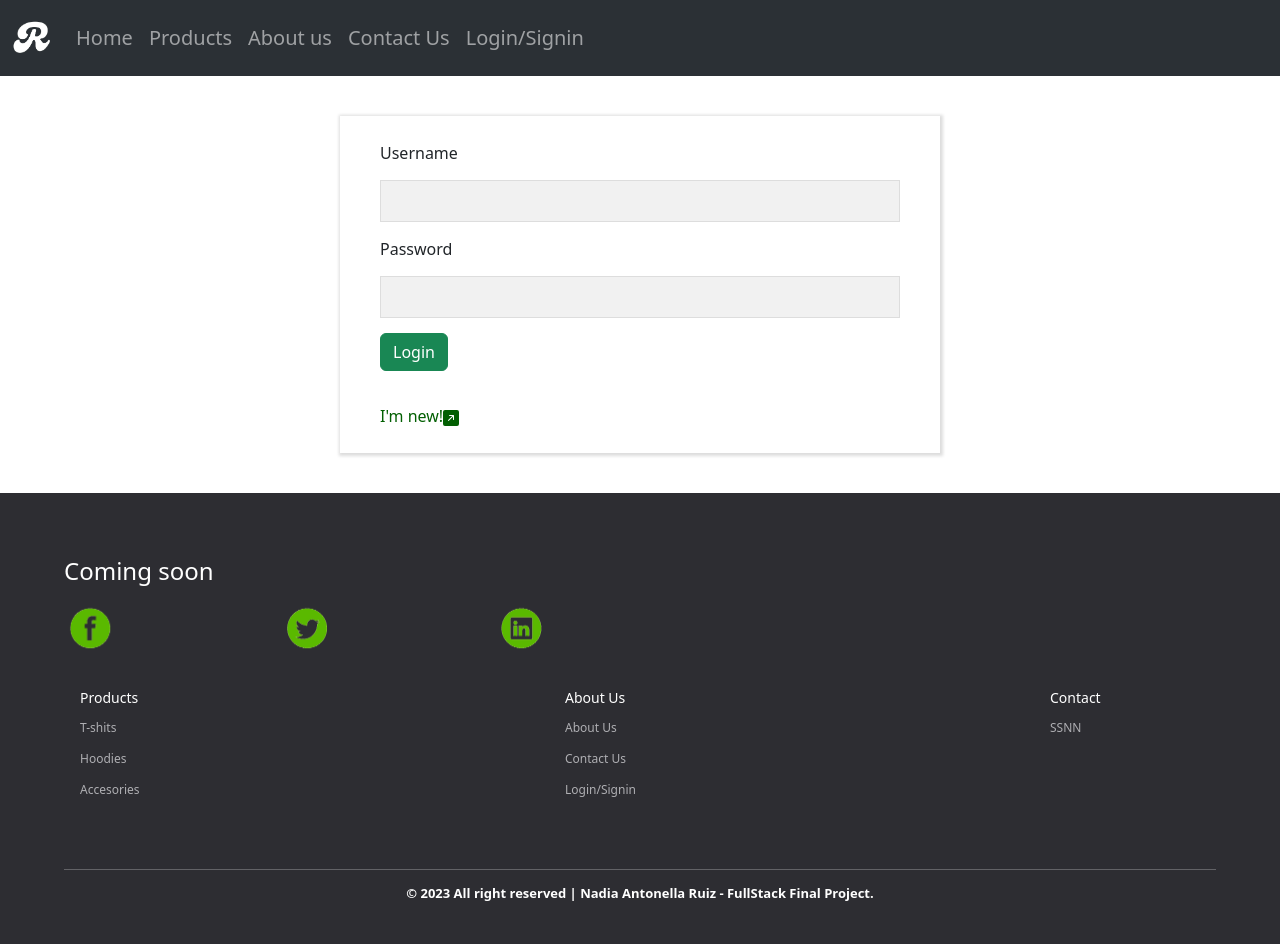
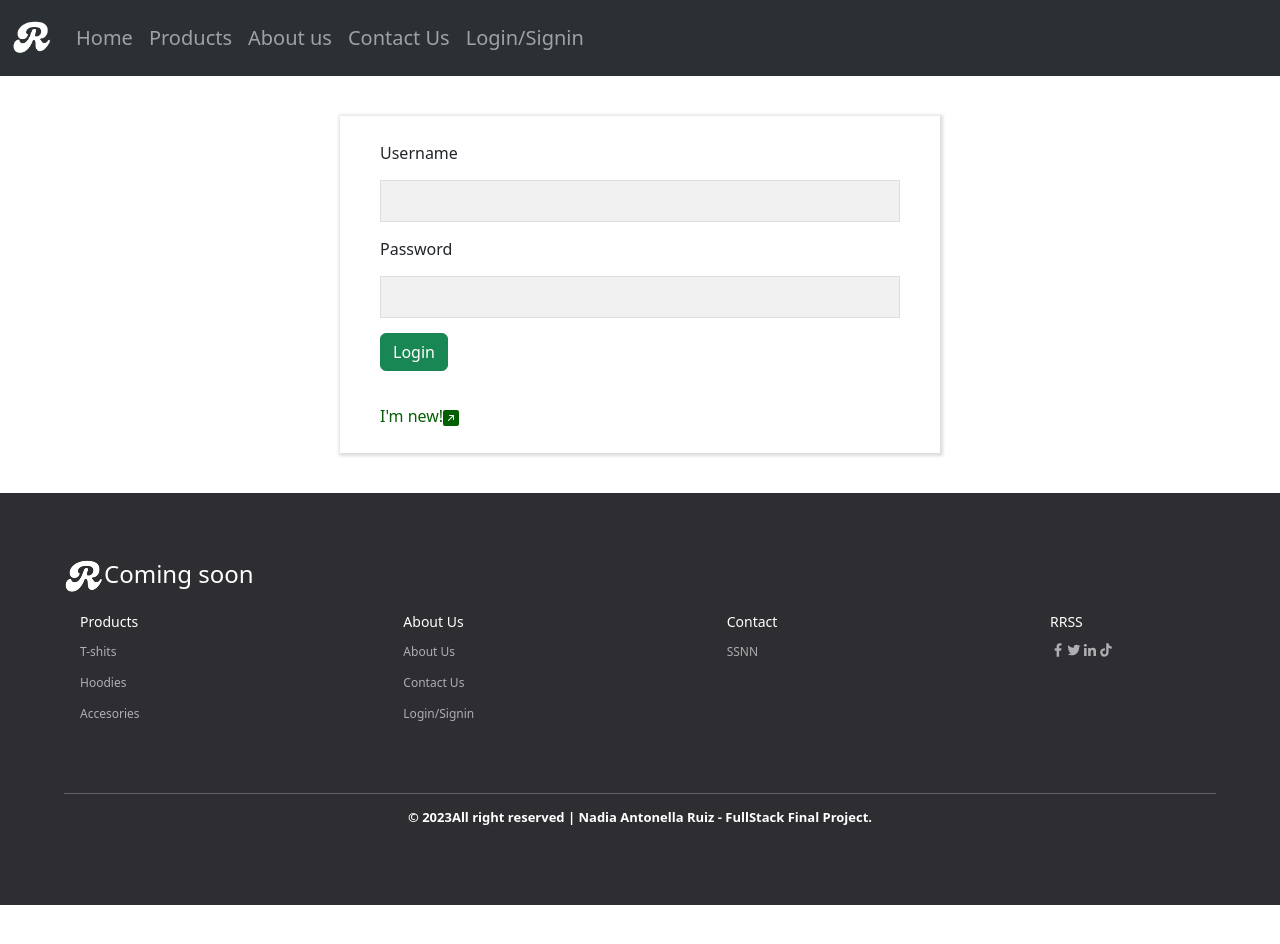
Before and after one commit to antoruizx/Crypto-Page, a React (Vite) app: page /login in a window 1280 px wide. Shown: the top 944 px of the page. After the commit the page ends 905 px from the top, so only its background shows below. Built offline with nearby package versions, Linux system fonts and the light colour scheme; no server answers.

Commit message:
footer changes

```diff
--- a/src/Styles/Footer2.css
+++ b/src/Styles/Footer2.css
@@ -91,6 +91,12 @@ hr {
     text-align: center;
 }
 
+.img-logo {
+    align-items: center;
+    padding: 0px, 15px;
+
+}
+
 @media screen and (max-width: 850px) {
     .sb__footer-heading h1 {
         font-size: 44px;
--- a/src/components/Footer2.jsx
+++ b/src/components/Footer2.jsx
@@ -1,25 +1,23 @@
 import React from "react";
 import '../Styles/Footer2.css';
-import fb from '../assets/img/fb.png';
-import twitter from '../assets/img/tw.png';
-import linkedin from '../assets/img/linkedin.png';
-
+import {GrFacebookOption} from "react-icons/gr";
+import {BiLogoTwitter} from "react-icons/bi";
+import logoReed from "../assets/img/logo-reed2.png";
+import { BiLogoLinkedin } from "react-icons/bi";
+import { BiLogoTiktok } from "react-icons/bi";
 
 const Footer = () => {
     return (
         <div className="footer">
             <div className="sb__footer section__padding">
-            <div className="sb_footer-links_div">
-                        <h4>Coming soon</h4>
-                        <div className="socialmedia">
-                            <p><img src={fb}
-                                    alt="logofb"/></p>
-                            <p><img src={twitter}
-                                    alt="logotw"/></p>
-                            <p><img src={linkedin}
-                                    alt="logolk"/></p>
-                        </div>
-                    </div>
+                <div className="sb_footer-links_div">
+
+                    <h4>
+                        <img className="img-logo"
+                            src={logoReed}
+                            alt=""/>
+                        Coming soon</h4>
+                </div>
                 <div className="sb__footer-links">
 
                     <div className="sb__footer-links_div">
@@ -52,6 +50,25 @@ const Footer = () => {
                             <p>SSNN</p>
                         </a>
                     </div>
+                    <div className="sb__footer-links_div">
+                        <h4>RRSS</h4>
+                        <div className="socialmedia">
+                            <a href="https://www.facebook.com/">
+                                <GrFacebookOption/>
+                            </a>
+                            <a href="https://twitter.com/">
+                                <BiLogoTwitter />
+                            </a>
+                            <a href="https://www.linkedin.com/">
+                                <BiLogoLinkedin />
+                            </a>
+                            <a href="https://www.linkedin.com/">
+                                <BiLogoTiktok />
+                            </a>
+
+                        </div>
+
+                    </div>
 
                 </div>
 
@@ -62,10 +79,10 @@ const Footer = () => {
                         <p>
                             © {
                             new Date().getFullYear()
-                        } All right reserved |
-                             Nadia Antonella Ruiz - FullStack Final Project.
+                        }
+                            All right reserved |
+                                                                                                                 Nadia Antonella Ruiz - FullStack Final Project.
                         </p>
-                        {/* <img src={logo} alt="" />*/}
                     </div>
                 </div>
 
```
Also changed, not shown: src/assets/img/logo-reed2.png (added).
